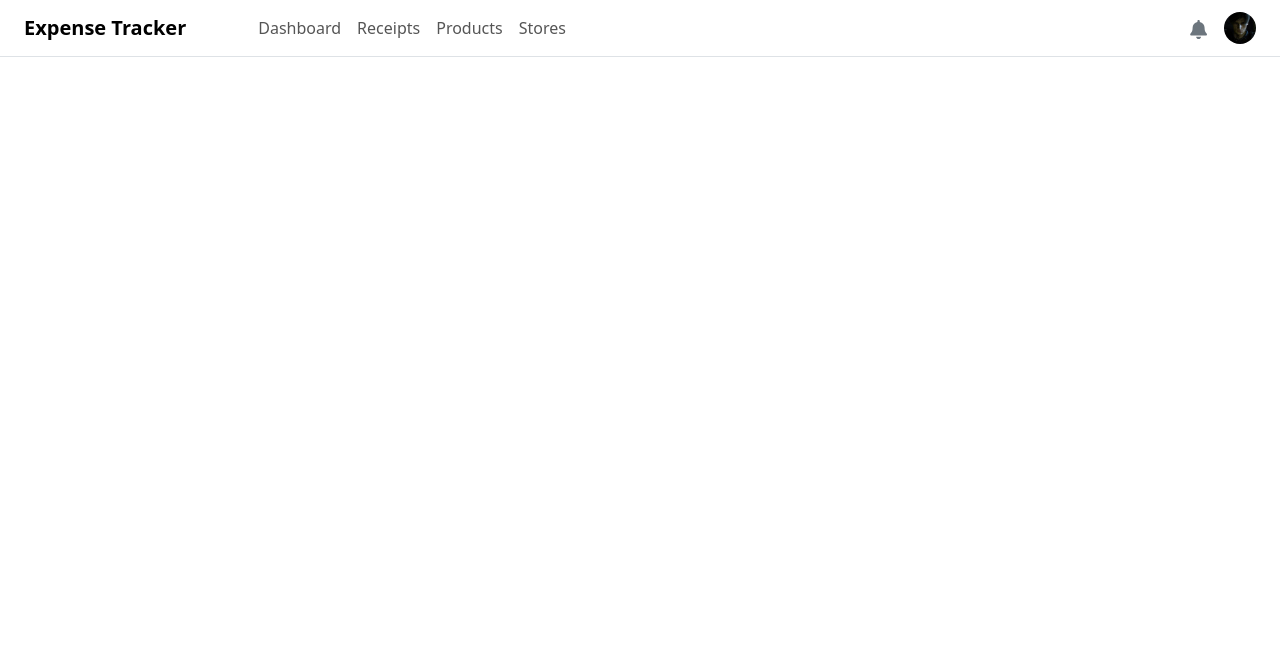
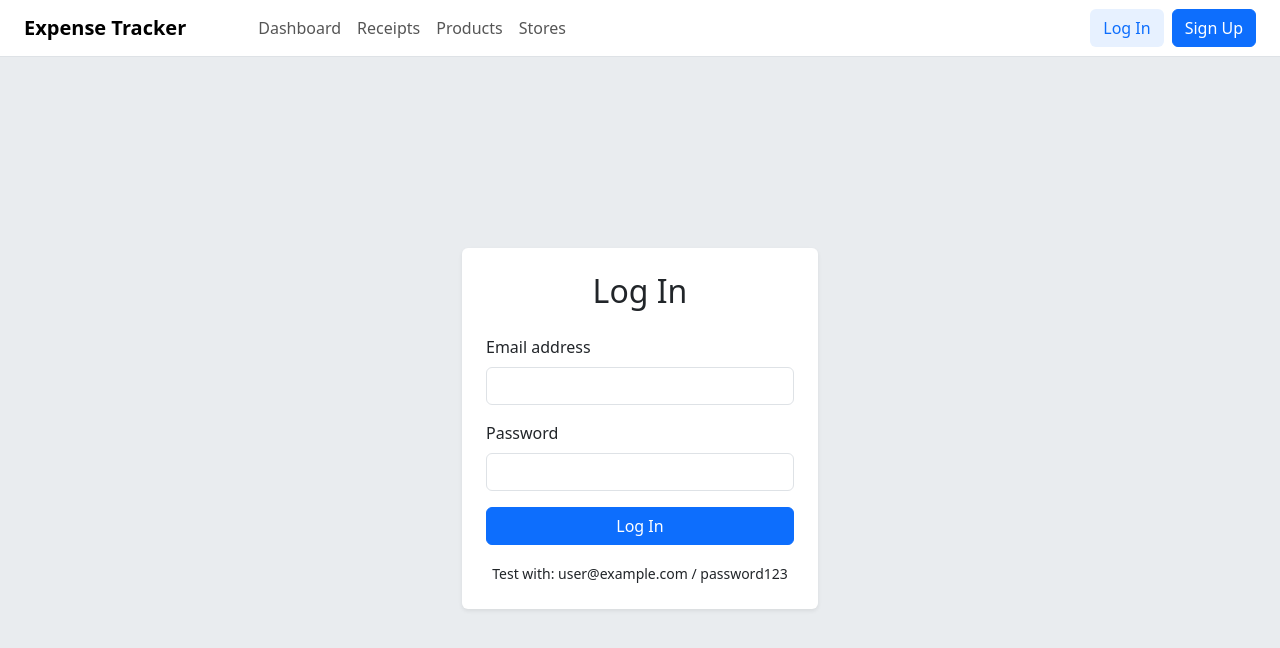
Before and after one commit to HarunUYGUC/Expense-Tracker, a React (Vite) app: page /login in a window 1280 px wide. Shown: the top 648 px of the page. Built offline with nearby package versions, Linux system fonts and the light colour scheme.

Commit message:
Log In page created.

```diff
--- a/src/App.css
+++ b/src/App.css
@@ -11,3 +11,30 @@
 .navbar-icons .nav-link {
     font-size: 1.2rem;
 }
+.nav-link-login,
+.nav-link-logout {
+  color: #0d6efd;
+  font-weight: 500;
+}
+
+.btn-login-style {
+  background-color: #e7f1ff;
+  border-color: transparent;
+}
+
+.btn-login-style:hover {
+  background-color: #cfe2ff;
+  color: #0a58ca;
+}
+
+.nav-link-logout:hover {
+  color: #0a58ca;
+}
+
+.login-page-wrapper {
+  min-height: calc(100vh - 57px); /* Navbar'ın yüksekliğini hesaptan düşerek tam ekran kaplamasını sağlıyoruz */
+  display: flex;
+  align-items: center;
+  justify-content: center;
+  background-color: #e9ecef;
+}
--- a/src/App.jsx
+++ b/src/App.jsx
@@ -5,6 +5,7 @@ import Navbar from './components/Navbar';
 
 import Products from './pages/Products';
 import ProductDetails from './pages/ProductDetails';
+import LoginPage from './pages/LoginPage';
 
 const Dashboard = () => <div className="container mt-4"><h1>Dashboard Page</h1></div>;
 const Receipts = () => <div className="container mt-4"><h1>Receipts Page</h1></div>;
@@ -20,11 +21,13 @@ function App() {
           <Route path="/dashboard" element={<Dashboard />} />
           <Route path="/receipts" element={<Receipts />} />
 
-          {/* Ürünler için rotaları güncelliyoruz */}
-          <Route path="/products" element={<Products />} /> {/* Ana ürün listesi sayfası */}
-          <Route path="/products/:productId" element={<ProductDetails />} /> {/* Dinamik ürün detay sayfası */}
+          <Route path="/products" element={<Products />} />
+          <Route path="/products/:productId" element={<ProductDetails />} />
 
           <Route path="/stores" element={<Stores />} />
+
+          <Route path="/login" element={<LoginPage />} />
+           {/* <Route path="/signup" element={<SignUpPage />} /> */}
         </Routes>
       </main>
     </div>
--- a/src/components/Navbar.jsx
+++ b/src/components/Navbar.jsx
@@ -1,9 +1,11 @@
 import React from 'react';
 import { NavLink, Link } from 'react-router-dom';
 import { FaBell } from 'react-icons/fa';
-import UserAvatar from '../assets/user-avatar.jpg';
+import { useAuth } from '../context/AuthContext';
 
 function Navbar() {
+  const { user, logout } = useAuth();
+
   return (
     <nav className="navbar navbar-expand-lg navbar-light bg-white border-bottom">
       <div className="container-fluid px-4">
@@ -25,11 +27,38 @@ function Navbar() {
             </li>
           </ul>
 
-          <div className="d-flex align-items-center navbar-icons">
-             <a href="#" className="nav-link text-secondary me-3">
-                <FaBell />
-             </a>
-             <img src={UserAvatar} alt="User Avatar" style={{ width: '32px', height: '32px', borderRadius: '50%' }} />
+          <div className="d-flex align-items-center">
+            {user ? (
+              // KULLANICI GİRİŞ YAPMIŞSA
+              <>
+                <a href="#" className="nav-link text-secondary me-3" style={{ fontSize: '1.2rem' }}>
+                  <FaBell />
+                </a>
+                <img
+                  src={user.avatar}
+                  alt={user.name}
+                  style={{ width: '32px', height: '32px', borderRadius: '50%' }}
+                  title={`Logged in as ${user.name}`}
+                />
+                <button
+                  onClick={logout}
+                  className="btn btn-link text-decoration-none ms-2 nav-link-logout"
+                >
+                  Logout
+                </button>
+              </>
+            ) : (
+              // KULLANICI GİRİŞ YAPMAMIŞSA
+              <div className="d-flex gap-2">
+                <Link
+                  to="/login"
+                  className="btn btn-login-style nav-link-login"
+                >
+                  Log In
+                </Link>
+                <Link to="/signup" className="btn btn-primary">Sign Up</Link>
+              </div>
+            )}
           </div>
         </div>
       </div>
--- /dev/null
+++ b/src/context/AuthContext.jsx
@@ -0,0 +1,47 @@
+import React, { createContext, useState, useContext } from 'react';
+import UserAvatar from '../assets/user-avatar.jpg';
+
+const fakeUsers = [
+  {
+    id: 1,
+    email: 'user@example.com',
+    password: 'password123',
+    name: 'Leon S. Kennedy',
+    avatar: UserAvatar,
+  },
+];
+
+const AuthContext = createContext(null);
+
+const AuthProvider = ({ children }) => {
+  const [user, setUser] = useState(() => {
+    const savedUser = localStorage.getItem('user');
+    return savedUser ? JSON.parse(savedUser) : null;
+  });
+
+  const login = (email, password) => {
+    const foundUser = fakeUsers.find(u => u.email === email && u.password === password);
+    if (foundUser) {
+      localStorage.setItem('user', JSON.stringify(foundUser));
+      setUser(foundUser);
+      return true;
+    }
+    return false;
+  };
+
+  const logout = () => {
+    localStorage.removeItem('user');
+    setUser(null);
+  };
+
+  const value = { user, login, logout };
+
+  return <AuthContext.Provider value={value}>{children}</AuthContext.Provider>;
+};
+
+// eslint-disable-next-line react-refresh/only-export-components
+export const useAuth = () => {
+  return useContext(AuthContext);
+};
+
+export default AuthProvider;
--- a/src/data/products.js
+++ b/src/data/products.js
@@ -1,4 +1,3 @@
-// Tüm ürünleri içeren dizi
 export const allProducts = [
   {
     id: 1,
@@ -26,8 +25,6 @@ export const allProducts = [
   }
 ];
 
-// ID'ye göre tek bir ürünü getiren fonksiyon
 export const getProductById = (id) => {
-  // Gelen id string olabileceğinden Number'a çeviriyoruz
   return allProducts.find(product => product.id === Number(id));
 };
--- a/src/main.jsx
+++ b/src/main.jsx
@@ -2,6 +2,7 @@ import React from 'react';
 import ReactDOM from 'react-dom/client';
 import { BrowserRouter } from 'react-router-dom';
 import App from './App.jsx';
+import AuthProvider from './context/AuthContext';
 
 import 'bootstrap/dist/css/bootstrap.min.css';
 import './App.css';
@@ -9,7 +10,9 @@ import './App.css';
 ReactDOM.createRoot(document.getElementById('root')).render(
   <React.StrictMode>
     <BrowserRouter>
-      <App />
+      <AuthProvider>
+        <App />
+      </AuthProvider>
     </BrowserRouter>
   </React.StrictMode>,
 );
--- /dev/null
+++ b/src/pages/LoginPage.jsx
@@ -0,0 +1,71 @@
+import React, { useState } from 'react';
+import { useAuth } from '../context/AuthContext';
+import { useNavigate } from 'react-router-dom';
+
+function LoginPage() {
+  const [email, setEmail] = useState('');
+  const [password, setPassword] = useState('');
+  const [error, setError] = useState('');
+  const { login } = useAuth();
+  const navigate = useNavigate();
+
+  const handleSubmit = (e) => {
+    e.preventDefault();
+    setError('');
+    const isLoggedIn = login(email, password);
+    if (isLoggedIn) {
+      navigate('/products');
+    } else {
+      setError('Invalid email or password');
+    }
+  };
+
+  return (
+    <div className="login-page-wrapper">
+      <div className="container">
+        <div className="row justify-content-center">
+          <div className="col-md-6 col-lg-4">
+            <div className="card shadow-sm border-0">
+              <div className="card-body p-4">
+                <h2 className="card-title text-center mb-4">Log In</h2>
+                <form onSubmit={handleSubmit}>
+                  {error && <div className="alert alert-danger">{error}</div>}
+                  <div className="mb-3">
+                    <label htmlFor="email" className="form-label">Email address</label>
+                    <input
+                      type="email"
+                      className="form-control"
+                      id="email"
+                      value={email}
+                      onChange={(e) => setEmail(e.target.value)}
+                      required
+                    />
+                  </div>
+                  <div className="mb-3">
+                    <label htmlFor="password" className="form-label">Password</label>
+                    <input
+                      type="password"
+                      className="form-control"
+                      id="password"
+                      value={password}
+                      onChange={(e) => setPassword(e.target.value)}
+                      required
+                    />
+                  </div>
+                  <div className="d-grid">
+                     <button type="submit" className="btn btn-primary">Log In</button>
+                  </div>
+                </form>
+                <div className="text-center mt-3">
+                  <small>Test with: user@example.com / password123</small>
+                </div>
+              </div>
+            </div>
+          </div>
+        </div>
+      </div>
+    </div>
+  );
+}
+
+export default LoginPage;
--- a/src/pages/ProductDetails.jsx
+++ b/src/pages/ProductDetails.jsx
@@ -13,13 +13,13 @@ function ProductDetails() {
     setLoading(true);
     // Veri çekme işlemini simüle etmek için küçük bir gecikme
     const timer = setTimeout(() => {
-      const foundProduct = getProductById(productId); // ID'ye göre ürünü bul
+      const foundProduct = getProductById(productId);
       setProduct(foundProduct);
       setLoading(false);
     }, 500);
 
-    return () => clearTimeout(timer); // Bileşen unmount olduğunda timer'ı temizle
-  }, [productId]); // productId değiştiğinde bu effect'in yeniden çalışmasını sağla
+    return () => clearTimeout(timer);
+  }, [productId]);
 
   if (loading) {
     return (
--- a/src/pages/Products.jsx
+++ b/src/pages/Products.jsx
@@ -1,6 +1,6 @@
 import React from 'react';
 import { Link } from 'react-router-dom';
-import { allProducts } from '../data/products'; // Verilerimizi import ediyoruz
+import { allProducts } from '../data/products';
 
 function Products() {
   return (
@@ -26,7 +26,6 @@ function Products() {
                 <p className="card-text text-muted">
                   Last purchased from {product.latestPurchase.store} for ${product.latestPurchase.price.toFixed(2)}.
                 </p>
-                {/* Link bileşeni tüm kartı tıklanabilir yapmaz, bu yüzden bir buton kullanmak daha iyidir */}
                 <Link to={`/products/${product.id}`} className="btn btn-outline-primary mt-auto">
                   View Details
                 </Link>
```
